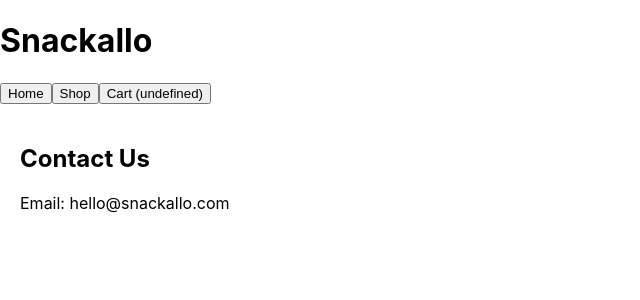
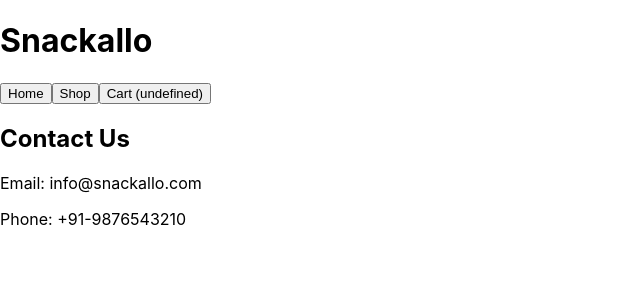
Before and after one commit to snackvilletreats/snackallo-REACT, a React (Create React App) app in the folder frontend/: page /contact in a window 1280 px wide. Shown: the top 300 px of the page, without its empty margins (0-640 px from the left). Built offline with nearby package versions, Linux system fonts and the light colour scheme.

Commit message:
Update Contact.js

```diff
--- a/frontend/src/pages/Contact.js
+++ b/frontend/src/pages/Contact.js
@@ -1,5 +1,13 @@
 import React from 'react';
+
 function Contact() {
-  return <div style={{ padding: 20 }}><h2>Contact Us</h2><p>Email: hello@snackallo.com</p></div>;
+  return (
+    <div>
+      <h2>Contact Us</h2>
+      <p>Email: info@snackallo.com</p>
+      <p>Phone: +91-9876543210</p>
+    </div>
+  );
 }
+
 export default Contact;
```
